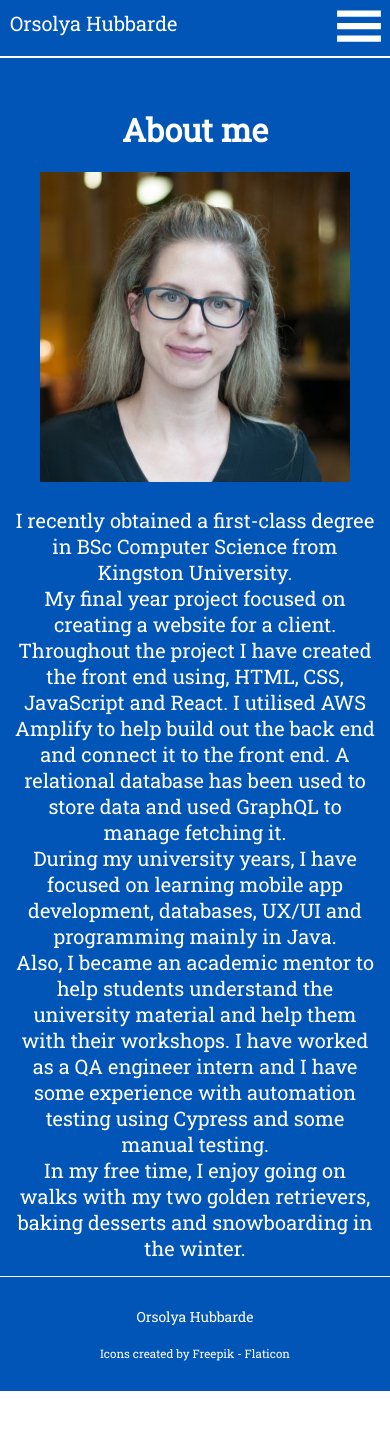
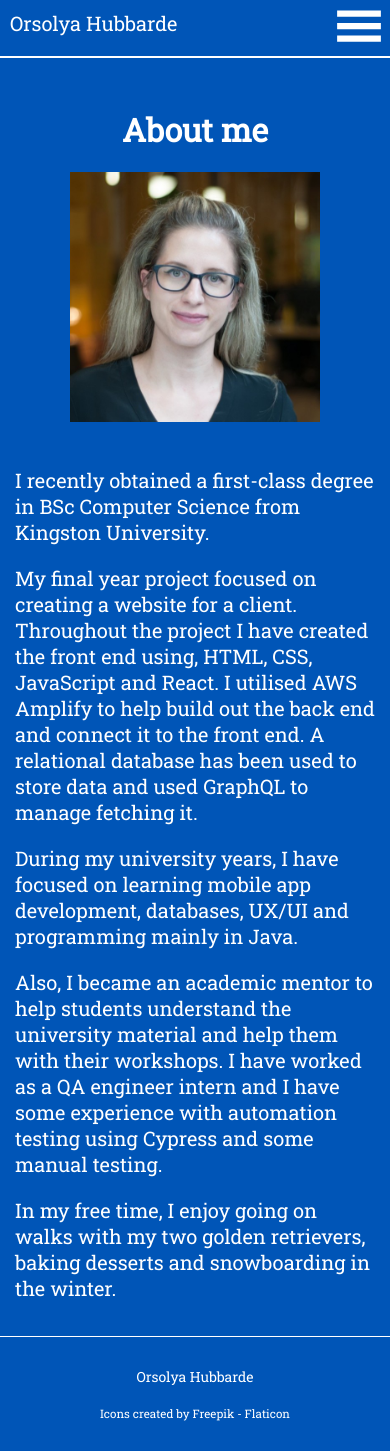
Before and after one commit to pokica1/Portfolio, a React (Create React App) app: page /about in a window 390 px wide. Before the commit the page ends 1391 px from the top, so only its background shows below. Built offline with nearby package versions, Linux system fonts and the light colour scheme.

Commit message:
About page mobile fixed

```diff
--- a/src/Pages/AboutPage/AboutPage.css
+++ b/src/Pages/AboutPage/AboutPage.css
@@ -25,9 +25,13 @@
 		font-size: 20px;
 		order: 1;
 		padding-bottom: 15px;
+		text-align: left;
 	}
 
 	#aboutImage {
+		height: 250px;
+		width: 250px;
+		align-self: center;
 		order: 0;
 		padding-top: 0;
 	}
--- a/src/Pages/AboutPage/AboutPage.js
+++ b/src/Pages/AboutPage/AboutPage.js
@@ -7,22 +7,31 @@ const AboutPage = () => (
 		<h1>About me</h1>
 		<div id="article-container">
 			<div id="info">
-				I recently obtained a first-class degree in BSc Computer Science from
-				Kingston University.
-				<br />
-				My final year project focused on creating a website for a client.
-				Throughout the project I have created the front end using, HTML, CSS,
-				JavaScript and React. I utilised AWS Amplify to help build out the back
-				end and connect it to the front end. A relational database has been used
-				to store data and used GraphQL to manage fetching it. <br /> During my
-				university years, I have focused on learning mobile app development,
-				databases, UX/UI and programming mainly in Java. <br />
-				Also, I became an academic mentor to help students understand the
-				university material and help them with their workshops. I have worked as
-				a QA engineer intern and I have some experience with automation testing
-				using Cypress and some manual testing.
-				<br /> In my free time, I enjoy going on walks with my two golden
-				retrievers, baking desserts and snowboarding in the winter.
+				<p>
+					I recently obtained a first-class degree in BSc Computer Science from
+					Kingston University.
+				</p>
+				<p>
+					My final year project focused on creating a website for a client.
+					Throughout the project I have created the front end using, HTML, CSS,
+					JavaScript and React. I utilised AWS Amplify to help build out the
+					back end and connect it to the front end. A relational database has
+					been used to store data and used GraphQL to manage fetching it.
+				</p>
+				<p>
+					During my university years, I have focused on learning mobile app
+					development, databases, UX/UI and programming mainly in Java.
+				</p>
+				<p>
+					Also, I became an academic mentor to help students understand the
+					university material and help them with their workshops. I have worked
+					as a QA engineer intern and I have some experience with automation
+					testing using Cypress and some manual testing.
+				</p>
+				<p>
+					In my free time, I enjoy going on walks with my two golden retrievers,
+					baking desserts and snowboarding in the winter.
+				</p>
 			</div>
 			<img id="aboutImage" src="profilePicLinkedin.jpg" alt="Orsolya smiling" />
 		</div>
```
